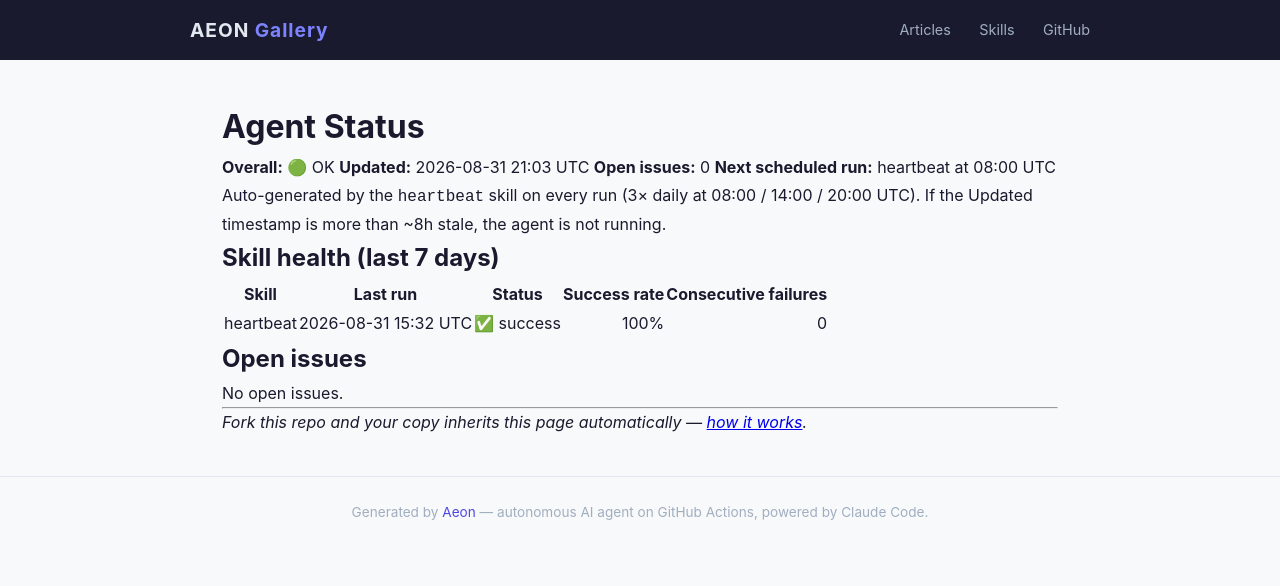
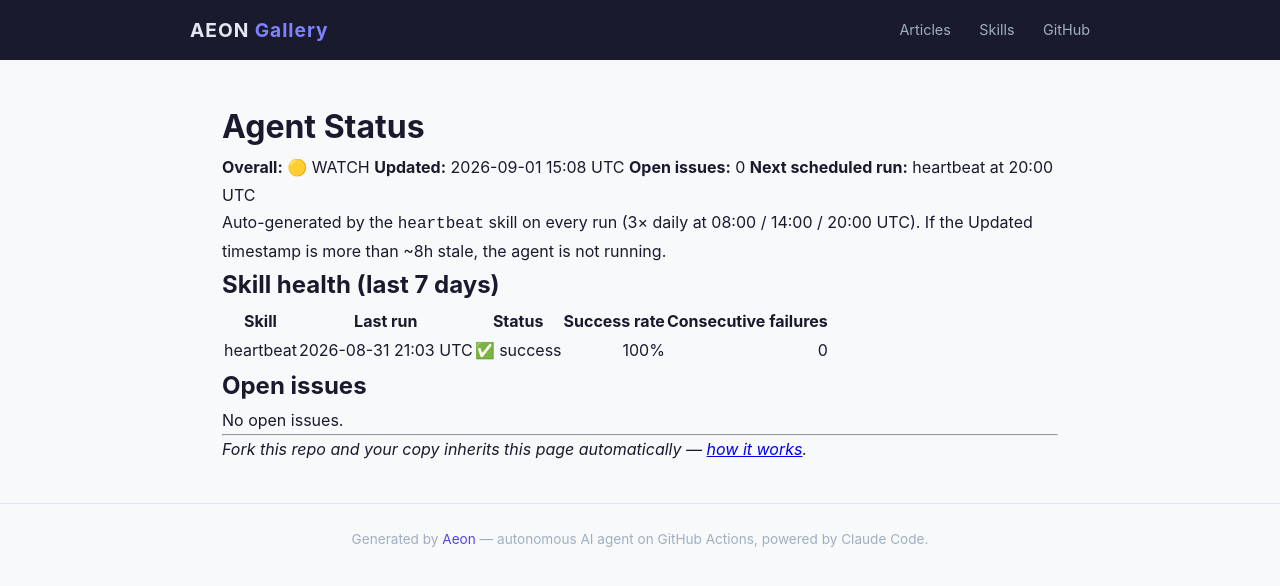
Before and after one commit to amaz98/maz-aeon, a Jekyll site: the page built from docs/status.md, in a window 1280 px wide. Shown: the top 586 px of the page. Built offline with Jekyll 4.4.1, drawn with Linux system fonts in a browser that asks for light colours.

Commit message:
chore(heartbeat): auto-commit 2026-09-01

```diff
--- a/docs/status.md
+++ b/docs/status.md
@@ -6,10 +6,10 @@ permalink: /status/
 
 # Agent Status
 
-**Overall:** 🟢 OK
-**Updated:** 2026-08-31 21:03 UTC
+**Overall:** 🟡 WATCH
+**Updated:** 2026-09-01 15:08 UTC
 **Open issues:** 0
-**Next scheduled run:** heartbeat at 08:00 UTC
+**Next scheduled run:** heartbeat at 20:00 UTC
 
 Auto-generated by the `heartbeat` skill on every run (3× daily at 08:00 / 14:00 / 20:00 UTC). If the Updated timestamp is more than ~8h stale, the agent is not running.
 
@@ -17,7 +17,7 @@ Auto-generated by the `heartbeat` skill on every run (3× daily at 08:00 / 14:00
 
 | Skill | Last run | Status | Success rate | Consecutive failures |
 |-------|----------|--------|-------------:|---------------------:|
-| heartbeat | 2026-08-31 15:32 UTC | ✅ success | 100% | 0 |
+| heartbeat | 2026-08-31 21:03 UTC | ✅ success | 100% | 0 |
 
 ## Open issues
 
--- a/memory/token-usage.csv
+++ b/memory/token-usage.csv
@@ -260,3 +260,4 @@ date,skill,model,input_tokens,output_tokens,cache_read,cache_creation
 2026-08-30,heartbeat,claude-opus-4-7,20,4468,683140,33279
 2026-08-31,heartbeat,claude-opus-4-7,18,6451,601761,35616
 2026-08-31,heartbeat,claude-opus-4-7,11,5089,288979,34017
+2026-09-01,heartbeat,claude-opus-4-7,11,4741,274786,34134
```
Also changed, not shown: memory/logs/2026-09-01.md (added, +12 -0 lines), .outputs/heartbeat.md.
